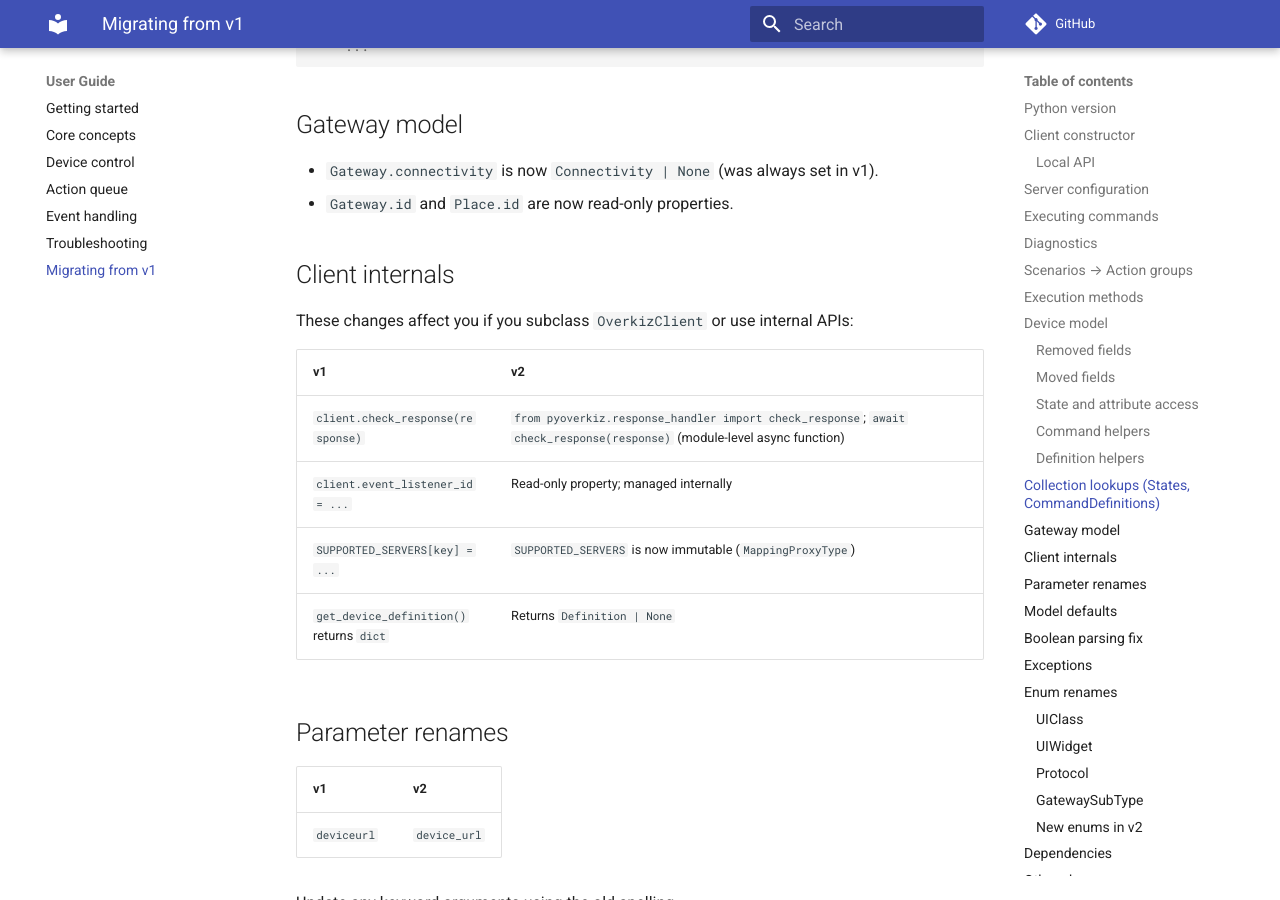
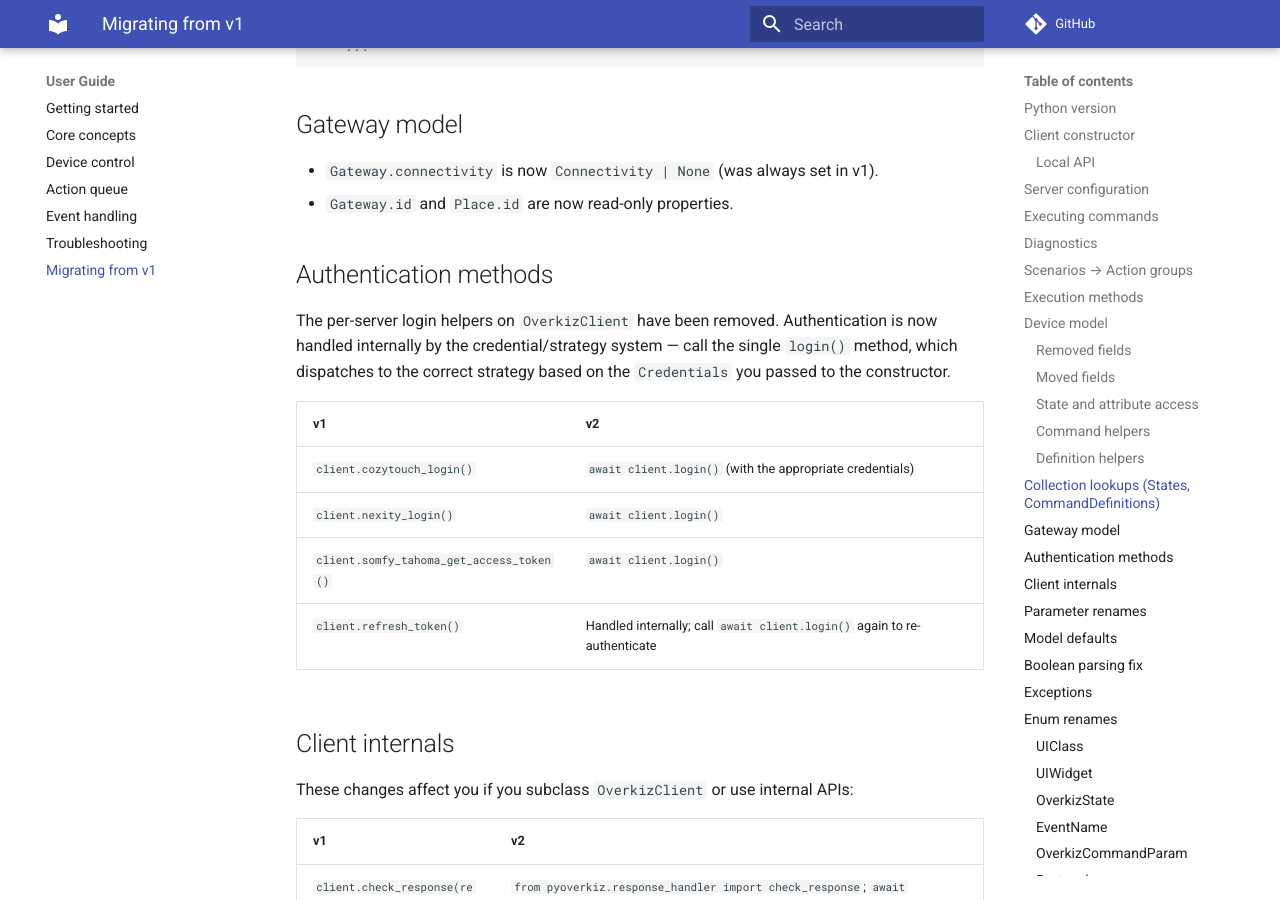
Before and after one commit to iMicknl/python-overkiz-api, an MkDocs documentation site: the page built from docs/migration-v2.md, in a window 1280 px wide and 900 px high, scrolled down 5891 px. Built offline with MkDocs 1.6.1 and Material for MkDocs 9.7.7, drawn with Linux system fonts in a browser that asks for light colours; comment, search, counter and statistics services are not loaded; part of the change alters nothing that is shown; some of the changed text lies outside the part shown.

Commit message:
docs: document missing v2 enum and auth breaking changes (#2102)
## Summary

Cross-checked `v1.9.1` against the current v2 code (enums, client
methods, exceptions) and added the breaking changes that were missing
from `docs/migration-v2.md`, plus corrected one factual error.

### Added enum breaking changes
- **OverkizState** — 8 member renames that were entirely missing:
  - `CORE_HOLIDAYS_MODE_STATE` → `CORE_HOLIDAYS_MODE`
- `CORE_PROGRAMING_AVAILABLE_STATE` → `CORE_PROGRAMMING_AVAILABLE` (typo
fixed)
- All 6 `SOMFY_THERMOSTAT_*` → `SOMFYTHERMOSTAT_*` (member names only;
string values unchanged)
- **EventName** — `DELAYED_TRIGGER_SET_EVENT` → `DELAYED_TRIGGER_SET`
- **OverkizCommandParam** — value corrections: `FURTHER_NOTICE`
(`further_notice`→`furtherNotice`), `STANDARD` (`standard`→`Standard`)
- **UIClass / UIWidget** — `UNKNOWN` value `unknown` → `Unknown`

### Added auth/client breaking changes
- Documented removal of the per-server login helpers (`cozytouch_login`,
`nexity_login`, `somfy_tahoma_get_access_token`, `refresh_token`), now
handled internally via `login()` / `relogin()`.

### Corrected
- The UIWidget table claimed `CYCLIC_SWINGING_GATE_OPENER` was a
"trailing space removed" rename — it is actually a **new** v2 member,
not a rename. Removed that row and the `*unchanged*` filler rows.

## Verification
- Verified every documented rename target exists in v2.
- Confirmed the 6 somfythermostat renames are exhaustive (the other
`SOMFYTHERMOSTAT_*` entries are net-new, non-breaking members).
- `mkdocs build --strict` passes (only the pre-existing unrelated `api/`
nav warning remains).

> Note: v1 local-token management methods (`generate_local_token`, etc.)
are absent from current v2 but live on the unmerged
`feature/local-token-endpoints` branch slated to re-add them, so they
were intentionally left undocumented.

---------

Co-authored-by: Copilot Autofix powered by AI <175728472+Copilot@users.noreply.github.com>

```diff
--- a/docs/migration-v2.md
+++ b/docs/migration-v2.md
@@ -264,6 +264,17 @@ if device.definition:
 - `Gateway.connectivity` is now `Connectivity | None` (was always set in v1).
 - `Gateway.id` and `Place.id` are now read-only properties.
 
+## Authentication methods
+
+The per-server login helpers on `OverkizClient` have been removed. Authentication is now handled internally by the credential/strategy system — call the single `login()` method, which dispatches to the correct strategy based on the `Credentials` you passed to the constructor.
+
+| v1 | v2 |
+|----|-----|
+| `client.cozytouch_login()` | `await client.login()` (with the appropriate credentials) |
+| `client.nexity_login()` | `await client.login()` |
+| `client.somfy_tahoma_get_access_token()` | `await client.login()` |
+| `client.refresh_token()` | Handled internally; call `await client.login()` again to re-authenticate |
+
 ## Client internals
 
 These changes affect you if you subclass `OverkizClient` or use internal APIs:
@@ -334,13 +345,18 @@ Several enum members have been renamed for consistent `UPPER_SNAKE_CASE` or to f
     |----|-----|------|
     | `VENTILATION_SYTEM` | `VENTILATION_SYSTEM` | Typo fix |
 
+??? note "Changed values"
+
+    | Member | v1 value | v2 value |
+    |--------|----------|----------|
+    | `UNKNOWN` | `unknown` | `Unknown` |
+
 ### UIWidget
 
 ??? note "Renamed members"
 
     | v1 | v2 | Note |
     |----|-----|------|
-    | `CYCLIC_SWINGING_GATE_OPENER` | `CYCLIC_SWINGING_GATE_OPENER` | Trailing space removed from value |
     | `DIMMER_RGBCOLOURED_LIGHT` | `DIMMER_RGB_COLOURED_LIGHT` | |
     | `EWATTCH_TICCOUNTER` | `EWATTCH_TIC_COUNTER` | |
     | `GENERIC_16_CHANNELS_COUNTER` | `GENERIC16_CHANNELS_COUNTER` | |
@@ -350,19 +366,56 @@ Several enum members have been renamed for consistent `UPPER_SNAKE_CASE` or to f
     | `IOSTACK` | `IO_STACK` | |
     | `IRBLASTER` | `IR_BLASTER` | |
     | `JSWCAMERA` | `JSW_CAMERA` | |
-    | `OPEN_CLOSE_GATE_4T` | *unchanged* | |
-    | `OPEN_CLOSE_SLIDING_GARAGE_DOOR_4T` | *unchanged* | |
-    | `OPEN_CLOSE_SLIDING_GATE_4T` | *unchanged* | |
     | `OVPGENERIC` | `OVP_GENERIC` | |
-    | `RTS_GENERIC_4T` | *unchanged* | |
     | `ROCKER_SWITCHX_1_CONTROLLER` | `ROCKER_SWITCHX1_CONTROLLER` | |
     | `ROCKER_SWITCHX_2_CONTROLLER` | `ROCKER_SWITCHX2_CONTROLLER` | |
     | `ROCKER_SWITCHX_4_CONTROLLER` | `ROCKER_SWITCHX4_CONTROLLER` | |
     | `TSKALARM_CONTROLLER` | `TSK_ALARM_CONTROLLER` | |
-    | `UP_DOWN_GARAGE_DOOR_4T` | *unchanged* | |
     | `VOCSENSOR` | `VOC_SENSOR` | |
     | `ZWAVE_DANFOSS_RSLINK` | `ZWAVE_DANFOSS_RS_LINK` | |
     | `ZWAVE_SEDEVICE_CONFIGURATION` | `ZWAVE_SE_DEVICE_CONFIGURATION` | |
+
+??? note "Changed values"
+
+    | Member | v1 value | v2 value |
+    |--------|----------|----------|
+    | `UNKNOWN` | `unknown` | `Unknown` |
+
+### OverkizState
+
+??? note "Renamed members"
+
+    | v1 | v2 | Note |
+    |----|-----|------|
+    | `CORE_HOLIDAYS_MODE_STATE` | `CORE_HOLIDAYS_MODE` | `_STATE` suffix dropped |
+    | `CORE_PROGRAMING_AVAILABLE_STATE` | `CORE_PROGRAMMING_AVAILABLE` | Typo fix + `_STATE` suffix dropped |
+    | `SOMFY_THERMOSTAT_AT_HOME_TARGET_TEMPERATURE` | `SOMFYTHERMOSTAT_AT_HOME_TARGET_TEMPERATURE` | Prefix `SOMFY_THERMOSTAT_` → `SOMFYTHERMOSTAT_` |
+    | `SOMFY_THERMOSTAT_AWAY_MODE_TARGET_TEMPERATURE` | `SOMFYTHERMOSTAT_AWAY_MODE_TARGET_TEMPERATURE` | |
+    | `SOMFY_THERMOSTAT_DEROGATION_HEATING_MODE` | `SOMFYTHERMOSTAT_DEROGATION_HEATING_MODE` | |
+    | `SOMFY_THERMOSTAT_FREEZE_MODE_TARGET_TEMPERATURE` | `SOMFYTHERMOSTAT_FREEZE_MODE_TARGET_TEMPERATURE` | |
+    | `SOMFY_THERMOSTAT_HEATING_MODE` | `SOMFYTHERMOSTAT_HEATING_MODE` | |
+    | `SOMFY_THERMOSTAT_SLEEPING_MODE_TARGET_TEMPERATURE` | `SOMFYTHERMOSTAT_SLEEPING_MODE_TARGET_TEMPERATURE` | |
+
+    The underlying state values (e.g. `somfythermostat:HeatingModeState`) are unchanged — only the Python member names changed.
+
+### EventName
+
+??? note "Renamed members"
+
+    | v1 | v2 | Note |
+    |----|-----|------|
+    | `DELAYED_TRIGGER_SET_EVENT` | `DELAYED_TRIGGER_SET` | `_EVENT` suffix dropped |
+
+### OverkizCommandParam
+
+??? note "Changed values"
+
+    These members kept their names but their string **values** were corrected to match the API. Code comparing against the enum member is unaffected; code comparing against the old hard-coded string must update.
+
+    | Member | v1 value | v2 value |
+    |--------|----------|----------|
+    | `FURTHER_NOTICE` | `further_notice` | `furtherNotice` |
+    | `STANDARD` | `standard` | `Standard` |
 
 ### Protocol
 
```
